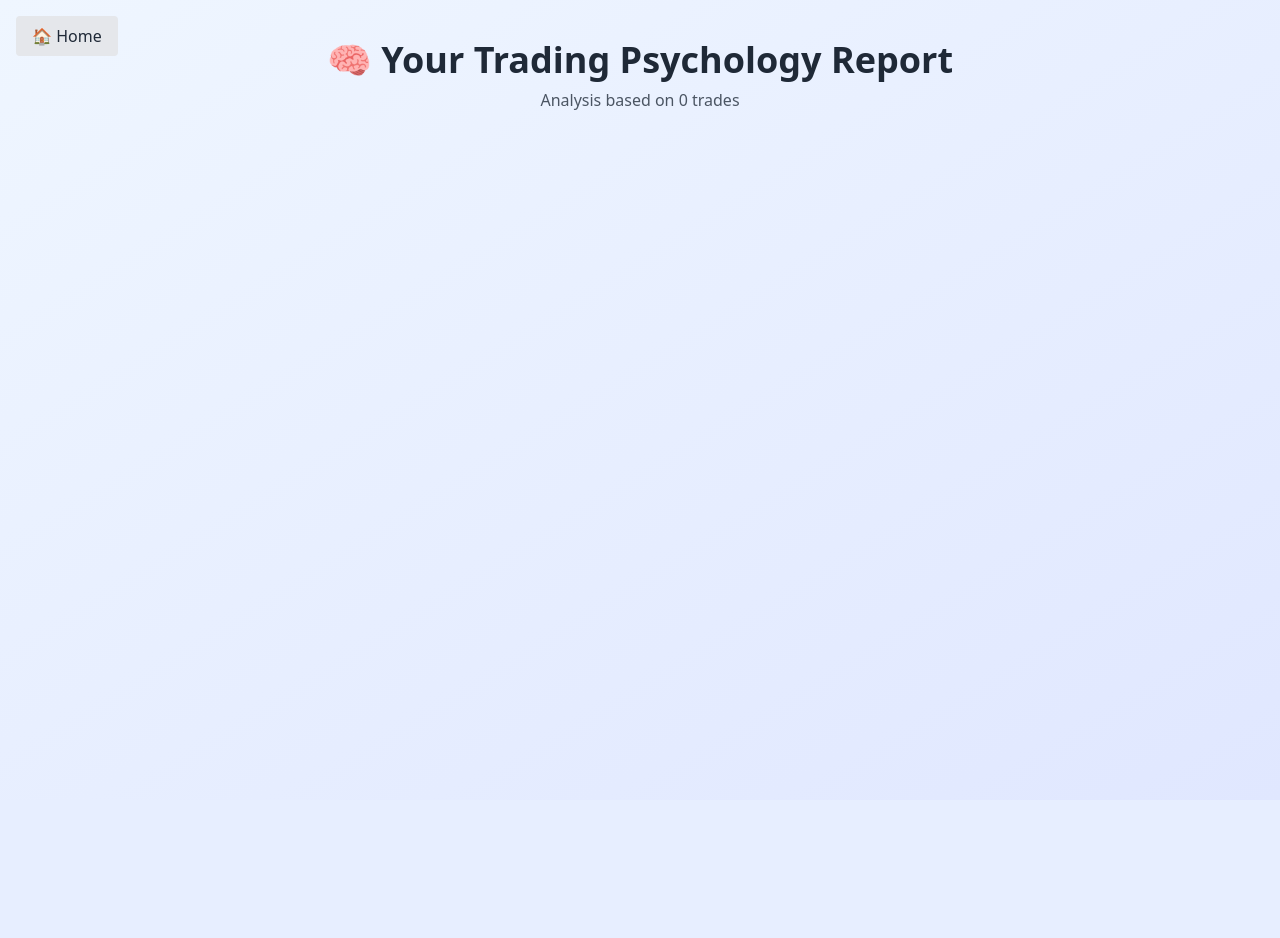
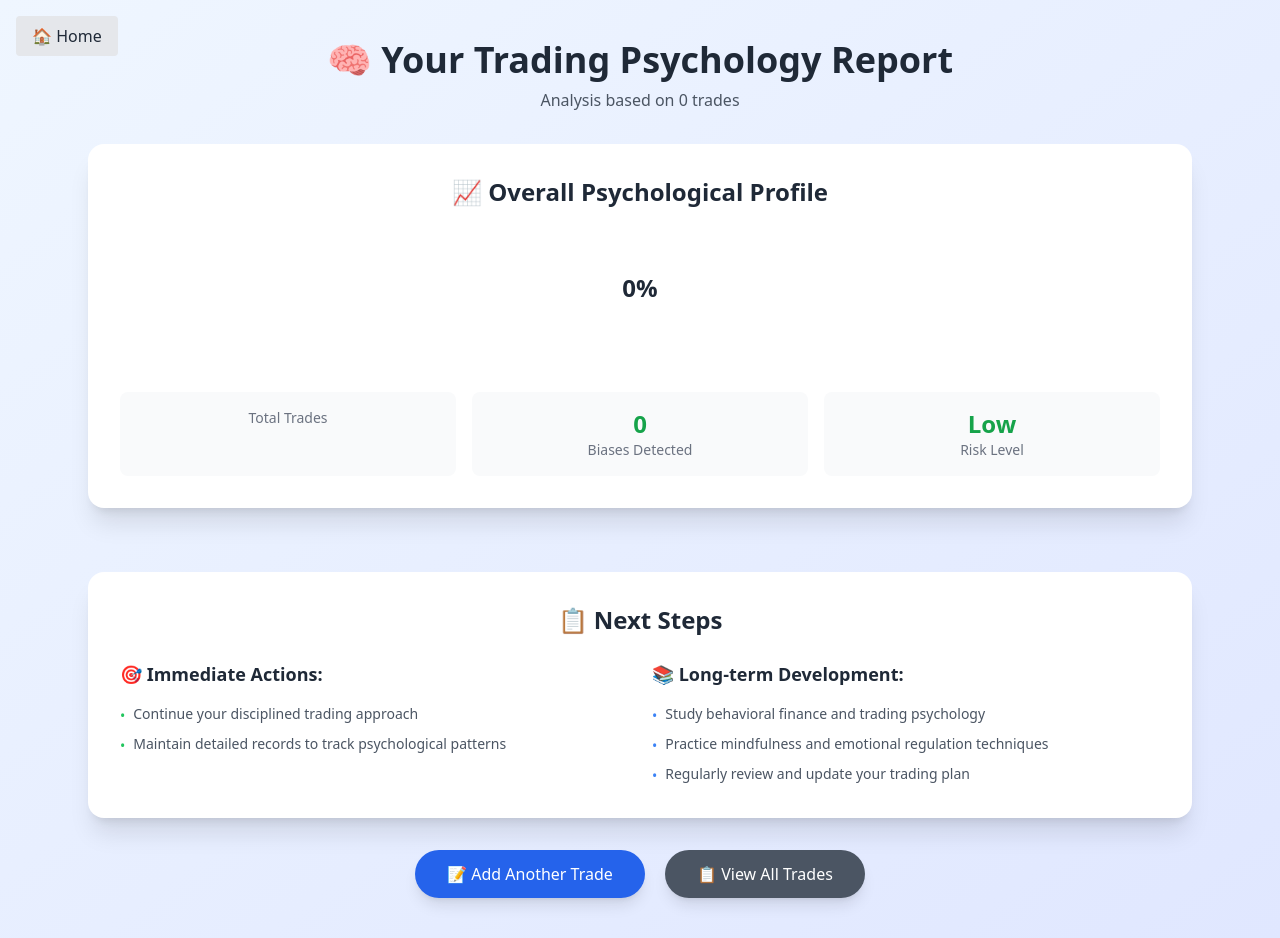
Before and after one commit to LorenzoRolle/App_MindTrade, a Flask app: template templates/results.html in a window 1280 px wide. Before the commit the page ends 110 px from the top, so only its background shows below. Run offline with Flask 3, Linux system fonts and the light colour scheme; the template is opened without the code that fills it, so the values that code supplies are empty; some libraries are stand-ins or nearby versions.

Commit message:
correzione result 2

```diff
--- a/app.py
+++ b/app.py
@@ -207,7 +207,7 @@ def results():
     trades = user.trades if user else []
 
     if len(trades) < 2:
-        return render_template("results.html", message="You need at least 2 trades to analyze your patterns.", total_trades=len(trades))
+        return render_template("results.html", message="You need at least 2 trades to analyze your patterns.")
     trades_data = [
         {
             "asset_type": t.asset_type,
--- a/templates/results.html
+++ b/templates/results.html
@@ -39,12 +39,12 @@
         <div class="text-6xl mb-4">📊</div>
         <h3 class="text-xl font-semibold mb-4">{{ message }}</h3>
         <a href="/trade_input" class="inline-block bg-blue-600 text-white px-6 py-3 rounded-full hover:bg-blue-700 transition">
-          Enter Your First Trade
+          Enter Another Trade
         </a>
       </div>
     </div>
 
-    {% elif bias_results %}
+    {% else %}
 
     <!-- Overall Summary -->
     <div class="bg-white rounded-2xl shadow-xl p-8 mb-8">
```
